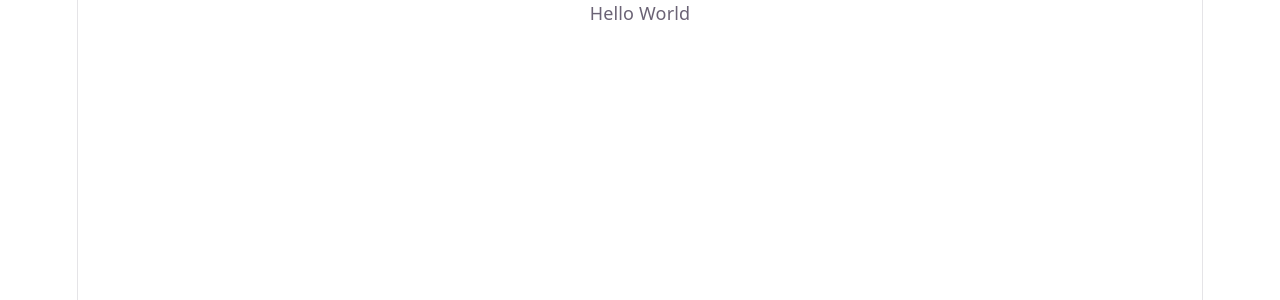
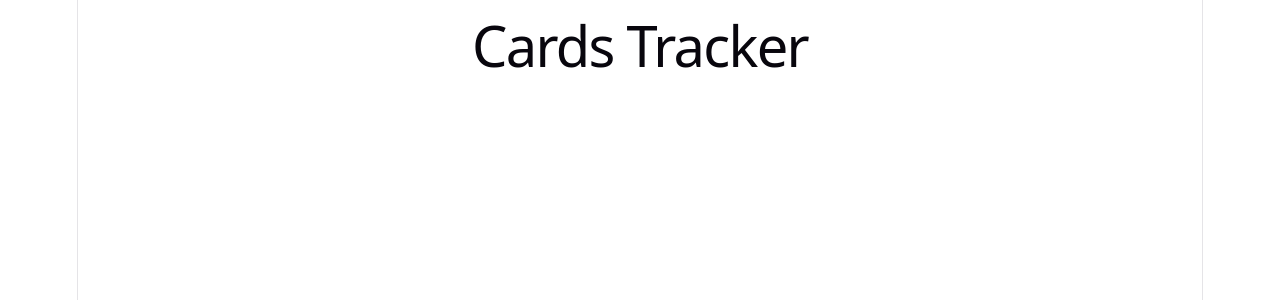
Before and after one commit to noahpixler/cardgame-demo-app, a React (Vite) app: page / in a window 1280 px wide. Shown: the top 300 px of the page. Built offline with nearby package versions, Linux system fonts and the light colour scheme.

Commit message:
Added Title for Card Tracker app

```diff
--- a/src/App.tsx
+++ b/src/App.tsx
@@ -1,10 +1,12 @@
 import './App.css'
-
+export const APP_TITLE = "Cards Tracker";
 function App() {
 
   return (
     <>
-      <p>Hello World</p>
+      <header>
+        <h1>{APP_TITLE}</h1>
+      </header>
     </>
   )
 }
```
